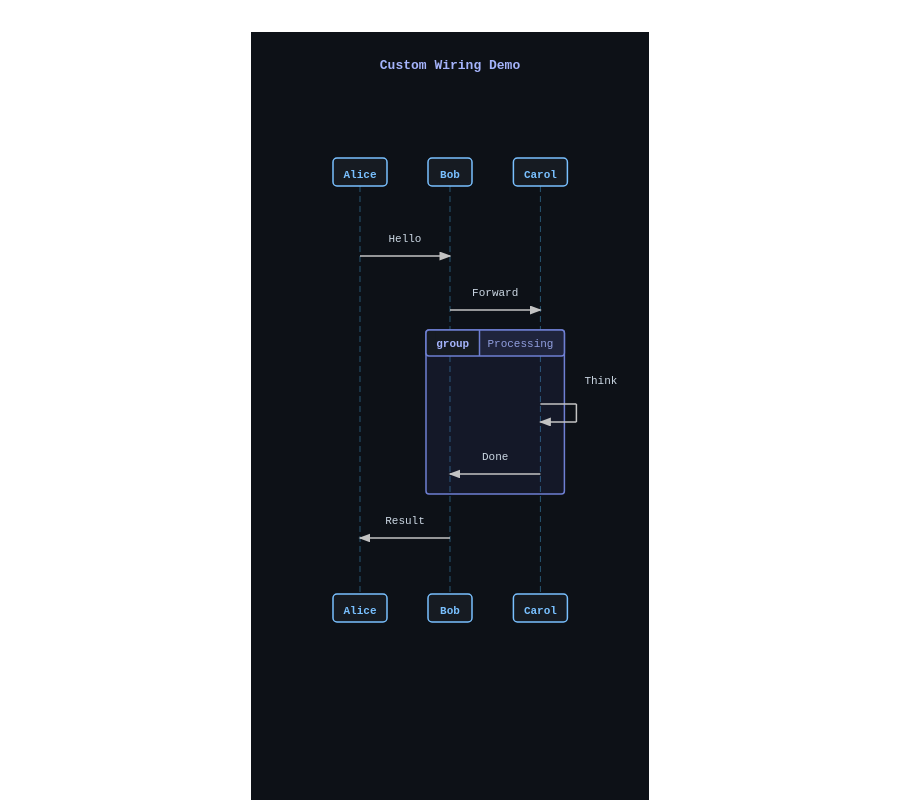
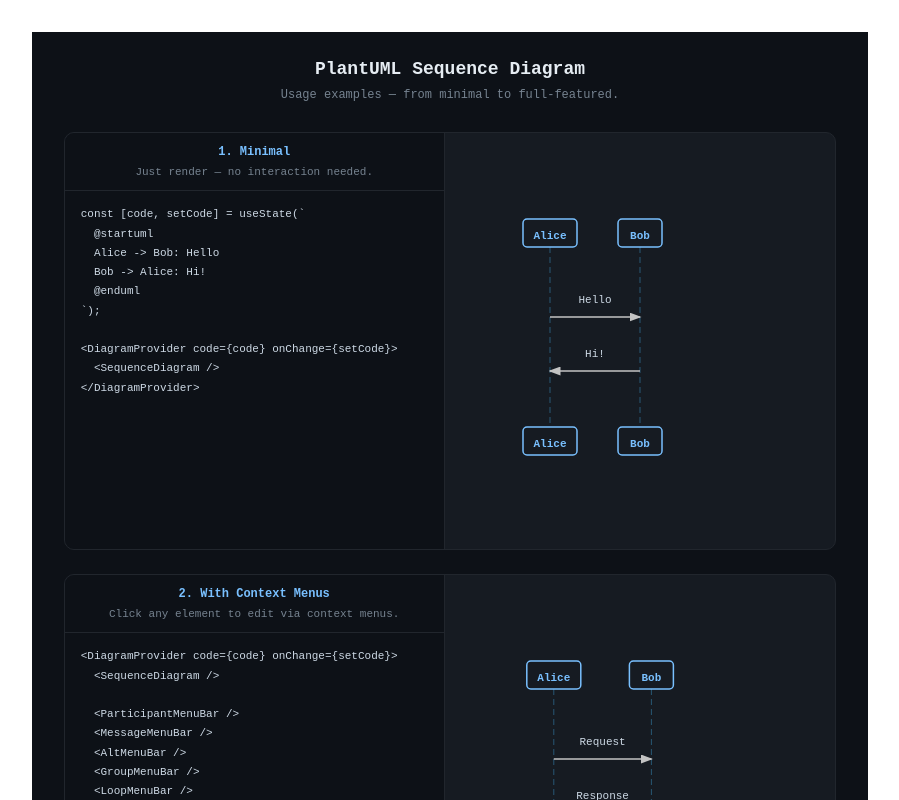
Before and after one commit to hudy9x/beautiful-plantuml, a React app: page / in a window 1280 px wide. Shown: the top 800 px of the page, without its empty margins (190-1089 px from the left). Built offline with nearby package versions, Linux system fonts and the light colour scheme; the HTML template or start-up script is replaced by a standard one.

Commit message:
create sample code

```diff
--- a/src/demo/AppDemo.tsx
+++ b/src/demo/AppDemo.tsx
@@ -1,81 +1,75 @@
-import React, { useState } from "react";
+import { useState } from "react";
 import {
-  // Core
   DiagramProvider,
   SequenceDiagram,
-  // Built-in menus (use some, skip others)
+  DiagramActions,
   ParticipantMenuBar,
   GroupMenuBar,
   LoopMenuBar,
   AltMenuBar,
   DividerMenuBar,
   NoteMenuBar,
-  // Hooks
-  useDiagram,
-  useDiagramActions,
   MessageMenuBar,
 } from "../browser-based-plantuml-generator";
 
-// ── Custom message menu ───────────────────────────────────────────────────────
-// Instead of using the built-in <MessageMenuBar />, we build our own.
-function MyMessageMenu() {
-  const { selectedNodeId, clickPosition } = useDiagram();
-  const actions = useDiagramActions();
+// ── Samples ───────────────────────────────────────────────────────────────────
 
-  if (!selectedNodeId || !clickPosition) return null;
-  if (selectedNodeId.startsWith("participant:") || selectedNodeId.includes(":")) return null;
+const SAMPLES: {
+  title: string;
+  description: string;
+  plantUml: string;
+  usageCode: string;
+  menus: boolean;
+  actions: boolean;
+}[] = [
+    {
+      title: "1. Minimal",
+      description: "Just render — no interaction needed.",
+      plantUml: `@startuml
+Alice -> Bob: Hello
+Bob -> Alice: Hi!
+@enduml`,
+      usageCode: `const [code, setCode] = useState(\`
+  @startuml
+  Alice -> Bob: Hello
+  Bob -> Alice: Hi!
+  @enduml
+\`);
 
-  return (
-    <div style={{
-      position: "fixed",
-      left: clickPosition.x,
-      top: clickPosition.y - 8,
-      background: "#1e1b4b",
-      border: "1px solid #6366f1",
-      borderRadius: 10,
-      padding: "10px 14px",
-      boxShadow: "0 8px 24px rgba(99,102,241,0.4)",
-      zIndex: 100,
-      minWidth: 180,
-      transform: "translate(-50%, -100%)",
-    }}>
-      <div style={{ fontSize: 11, fontWeight: "bold", color: "#a5b4fc", marginBottom: 8 }}>
-        ✉ Message Actions
-      </div>
-      <div style={{ display: "flex", flexDirection: "column", gap: 6 }}>
-        <button
-          onClick={() => actions.createMessage(selectedNodeId, "after")}
-          style={btnStyle("#6366f1")}
-        >
-          + Create message below
-        </button>
-        <button
-          onClick={() => actions.deleteNode(selectedNodeId)}
-          style={btnStyle("#dc2626")}
-        >
-          🗑 Delete message
-        </button>
-      </div>
-    </div>
-  );
-}
+<DiagramProvider code={code} onChange={setCode}>
+  <SequenceDiagram />
+</DiagramProvider>`,
+      menus: false,
+      actions: false,
+    },
+    {
+      title: "2. With Context Menus",
+      description: "Click any element to edit via context menus.",
+      plantUml: `@startuml
+participant Alice
+participant Bob
 
-function btnStyle(color: string): React.CSSProperties {
-  return {
-    background: `${color}22`,
-    border: `1px solid ${color}`,
-    color: "#e2e8f0",
-    borderRadius: 6,
-    padding: "5px 10px",
-    fontSize: 11,
-    cursor: "pointer",
-    textAlign: "left",
-    fontFamily: "inherit",
-  };
-}
+Alice -> Bob: Request
+Bob -> Alice: Response
+@enduml`,
+      usageCode: `<DiagramProvider code={code} onChange={setCode}>
+  <SequenceDiagram />
 
-// ── Sample code ───────────────────────────────────────────────────────────────
-const SAMPLE = `@startuml
+  <ParticipantMenuBar />
+  <MessageMenuBar />
+  <AltMenuBar />
+  <GroupMenuBar />
+  <LoopMenuBar />
+  <DividerMenuBar />
+  <NoteMenuBar />
+</DiagramProvider>`,
+      menus: true,
+      actions: false,
+    },
+    {
+      title: "3. Full Featured",
+      description: "All menus + insert toolbar + drag-to-reroute arrows.",
+      plantUml: `@startuml
 participant Alice
 participant Bob
 participant Carol
@@ -84,47 +78,133 @@ Alice -> Bob: Hello
 Bob -> Carol: Forward
 group Processing
   Carol -> Carol: Think
-  Carol -> Bob: Done
+  alt success
+    Carol -> Bob: Done
+  else error
+    Carol -> Bob: Failed
+  end
 end
+note right of Bob: Result ready
 Bob -> Alice: Result
-@enduml`;
+@enduml`,
+      usageCode: `<DiagramProvider code={code} onChange={setCode}>
+  <SequenceDiagram />
+
+  <ParticipantMenuBar />
+  <MessageMenuBar />
+  <AltMenuBar />
+  <GroupMenuBar />
+  <LoopMenuBar />
+  <DividerMenuBar />
+  <NoteMenuBar />
+
+  {/* All-in-one toolbar: insert + drag */}
+  <DiagramActions />
+</DiagramProvider>`,
+      menus: true,
+      actions: true,
+    },
+  ];
+
+// ── DemoCard ──────────────────────────────────────────────────────────────────
+
+function DemoCard({ title, description, plantUml, usageCode, menus, actions }: {
+  title: string;
+  description: string;
+  plantUml: string;
+  usageCode: string;
+  menus: boolean;
+  actions: boolean;
+}) {
+  const [code] = useState(plantUml);
+
+  return (
+    <div style={{
+      display: "grid",
+      gridTemplateColumns: "380px 1fr",
+      border: "1px solid #21262d",
+      borderRadius: 10,
+      overflow: "hidden",
+      background: "#161b22",
+    }}>
+      {/* Left: usage code */}
+      <div style={{
+        borderRight: "1px solid #21262d",
+        display: "flex",
+        flexDirection: "column",
+      }}>
+        <div style={{
+          padding: "10px 16px",
+          borderBottom: "1px solid #21262d",
+          background: "#0d1117",
+        }}>
+          <div style={{ fontSize: 12, fontWeight: "bold", color: "#79c0ff" }}>{title}</div>
+          <div style={{ fontSize: 11, color: "#768390", marginTop: 3 }}>{description}</div>
+        </div>
+        <pre style={{
+          margin: 0,
+          flex: 1,
+          background: "#0d1117",
+          color: "#cdd9e5",
+          fontFamily: "'JetBrains Mono', monospace",
+          fontSize: 11,
+          lineHeight: 1.75,
+          padding: "14px 16px",
+          overflowX: "auto",
+          whiteSpace: "pre",
+          textAlign: "left",
+        }}>
+          {usageCode}
+        </pre>
+      </div>
+
+      {/* Right: live diagram */}
+      <div style={{ padding: 20, overflowX: "auto", position: "relative" }}>
+        <DiagramProvider code={code} onChange={() => { }}>
+          <SequenceDiagram />
+          {menus && (
+            <>
+              <ParticipantMenuBar />
+              <MessageMenuBar />
+              <AltMenuBar />
+              <GroupMenuBar />
+              <LoopMenuBar />
+              <DividerMenuBar />
+              <NoteMenuBar />
+            </>
+          )}
+          {actions && <DiagramActions />}
+        </DiagramProvider>
+      </div>
+    </div>
+  );
+}
 
 // ── AppDemo ───────────────────────────────────────────────────────────────────
+
 export default function AppDemo() {
-  const [code, setCode] = useState(SAMPLE);
-
   return (
     <div style={{
       minHeight: "100vh",
       background: "#0d1117",
       color: "#cdd9e5",
       fontFamily: "'JetBrains Mono', monospace",
-      padding: 24,
+      padding: "28px 32px",
     }}>
-      <div style={{ fontSize: 13, fontWeight: "bold", color: "#a5b4fc", marginBottom: 16 }}>
-        Custom Wiring Demo
+      <div style={{ marginBottom: 28 }}>
+        <h1 style={{ margin: 0, fontSize: 18, fontWeight: "bold", color: "#e6edf3" }}>
+          PlantUML Sequence Diagram
+        </h1>
+        <p style={{ margin: "6px 0 0", fontSize: 12, color: "#768390" }}>
+          Usage examples — from minimal to full-featured.
+        </p>
       </div>
 
-      {/* DiagramProvider injects the dark theme CSS variables automatically */}
-      <DiagramProvider code={code} onChange={(newCode) => setCode(newCode)}>
-
-        {/* Diagram SVG */}
-        <SequenceDiagram />
-
-        {/* Custom message menu (replaces built-in MessageMenuBar) */}
-        {/* <MyMessageMenu /> */}
-
-        {/* Built-in menus for everything else */}
-        <ParticipantMenuBar />
-        <AltMenuBar />
-        <GroupMenuBar />
-        <LoopMenuBar />
-        <DividerMenuBar />
-        <NoteMenuBar />
-        <MessageMenuBar />
-        {/* MessageMenuBar intentionally omitted — replaced by MyMessageMenu above */}
-
-      </DiagramProvider>
+      <div style={{ display: "flex", flexDirection: "column", gap: 24 }}>
+        {SAMPLES.map(s => (
+          <DemoCard key={s.title} {...s} />
+        ))}
+      </div>
     </div>
   );
 }
```
